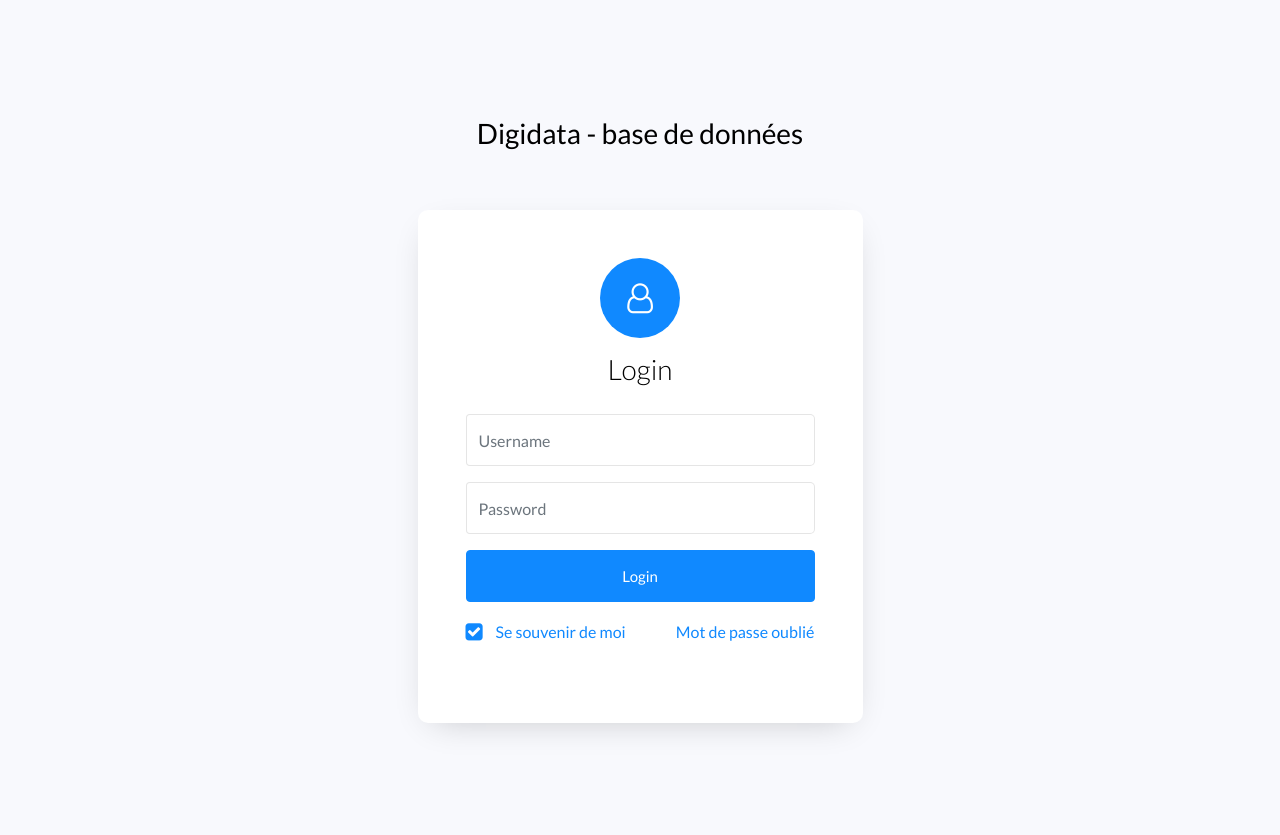
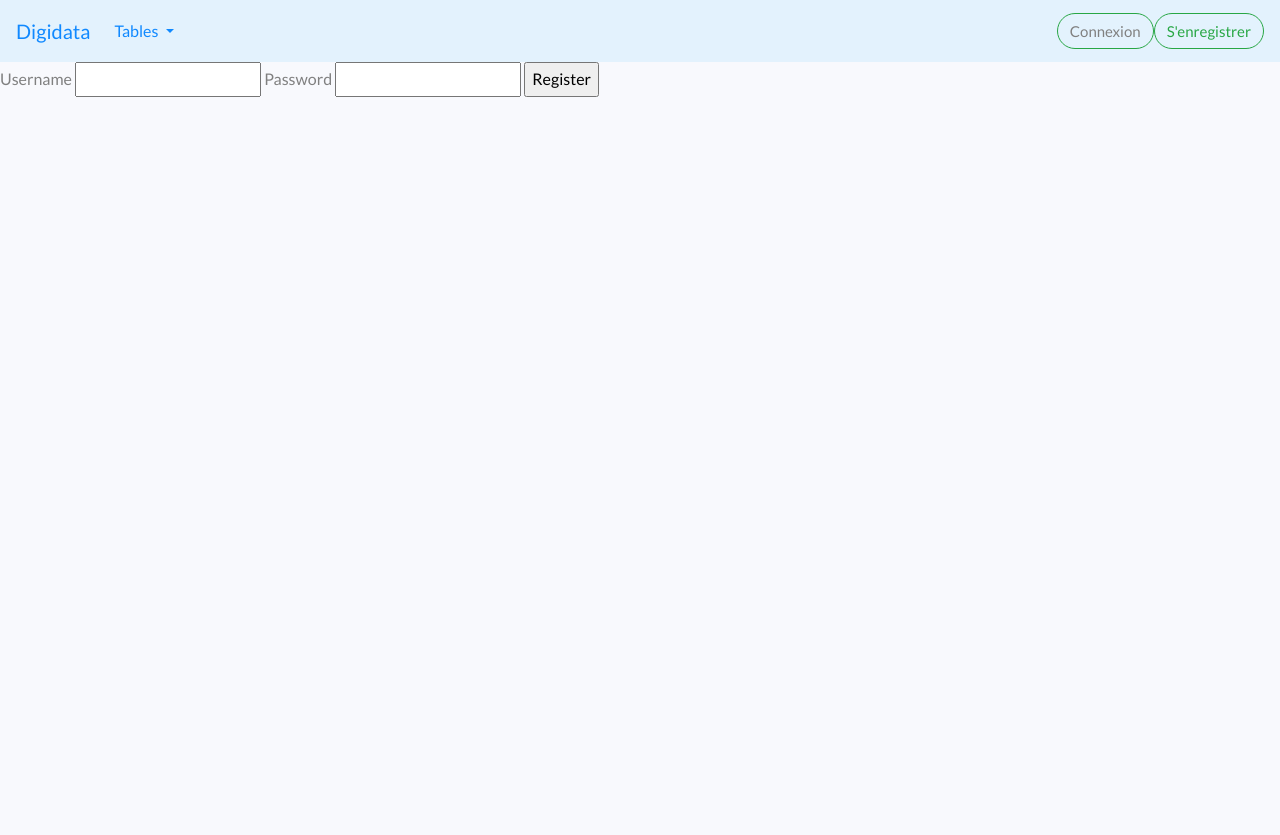
Before and after one commit to Arthur095/webappinalco, a Flask app: page /register in a window 1280 px wide. After the commit the page ends 97 px from the top, so only its background shows below. Run offline with Flask 2, Linux system fonts and the light colour scheme; parts of the project's set-up code (start-up, migrations or seed data) failed here and were passed over; some libraries are stand-ins or nearby versions.

Commit message:
first template

```diff
--- a/backend/myapp/resources/auth.py
+++ b/backend/myapp/resources/auth.py
@@ -1,4 +1,5 @@
 from backend.myapp import *
+from backend.myapp.services.UserService import UserService
 
 @app.route('/', methods=['GET'])
 def index():
@@ -8,10 +9,6 @@ def index():
 def register():
     return render_template('auth/register.html')
 
-@app.route('/login', methods=['GET'])
-def login():
-    return render_template('auth/login.html')
-
 @app.route('/search', methods=['GET'])
 def search():
     return render_template('data/search.html')
--- a/backend/myapp/services/UserService.py
+++ b/backend/myapp/services/UserService.py
@@ -7,7 +7,7 @@ from ..models import Users
 
 """Ensemble des requêtes possibles via l'url ip/data"""
 class UserService(Resource):
-    decorators = [jwt_required()]
+    #decorators = [jwt_required()]
 
     """Renvoie les donnée de la ligne spécifiée, les donnée de la ligne et de la colonne spécifiée ou de la colonne et de la regex spécifiée"""
     def get(self, id=None, all=None, column=None, regex=None):
--- a/frontend/templates/auth/register.html
+++ b/frontend/templates/auth/register.html
@@ -1,9 +1,6 @@
 {% extends 'index.html' %}
 
-{% block header %}
-  <h1>{% block title %}Register{% endblock %}</h1>
-{% endblock %}
-
+{% block title %}Digidata - S'enregistrer{% endblock %}
 {% block content %}
   <form method="post">
     <label for="username">Username</label>
--- a/frontend/templates/index.html
+++ b/frontend/templates/index.html
@@ -1,7 +1,7 @@
 <!doctype html>
 <html lang="en">
   <head>
-  	<title>Digidata - Login</title>
+  	<title>{% block title%}Digidata - Connexion{% endblock%}</title>
     <meta charset="utf-8">
     <meta name="viewport" content="width=device-width, initial-scale=1, shrink-to-fit=no">
 
@@ -10,14 +10,43 @@
 	<link rel="stylesheet" href="https://stackpath.bootstrapcdn.com/font-awesome/4.7.0/css/font-awesome.min.css">
 
 	<link rel="stylesheet" type="text/css" href="{{ url_for('static', filename='css/style.css') }}">
+	<script type="text/javascript" src="{{ url_for('static', filename='js/jquery.min.js') }}"></script>
+    <script type="text/javascript" src="{{ url_for('static', filename='js/bootstrap.min.js') }}"></script>
 
 	</head>
 	<body>
+		<nav class="navbar navbar-expand-lg" style ="background-color: #e3f2fd;">
+			<a class="navbar-brand" href="{{ url_for('index') }}">Digidata</a>
+			<button class="navbar-toggler" type="button" data-toggle="collapse" data-target="#navbarSupportedContent" aria-controls="navbarSupportedContent" aria-expanded="false" aria-label="Toggle navigation">
+			  <span class="navbar-toggler-icon"></span>
+			</button>
+
+			<div class="collapse navbar-collapse" id="navbarSupportedContent">
+			  <ul class="navbar-nav mr-auto">
+
+				<li class="nav-item dropdown">
+				  <a class="nav-link dropdown-toggle" href="#" id="navbarDropdown" role="button" data-toggle="dropdown" aria-haspopup="true" aria-expanded="false">
+					Tables
+				  </a>
+				  <div class="dropdown-menu" aria-labelledby="navbarDropdown">
+					<a class="dropdown-item" href="#">Data</a>
+					<div class="dropdown-divider"></div>
+					<a class="dropdown-item" href="#">Users</a>
+				  </div>
+				</li>
+			  </ul>
+			  <form class="form-inline">
+				<a class="btn btn-outline-success" type="button">Connexion</a>
+				<a class="btn btn-outline-success" href="{{ url_for('register') }}" type="button">S'enregistrer</a>
+			  </form>
+			</div>
+		  </nav>
+	{% block content %}
 	<section class="ftco-section">
 		<div class="container">
 			<div class="row justify-content-center">
 				<div class="col-md-6 text-center mb-5">
-					<h2 class="heading-section">Digidata - base de données</h2>
+					<h2 class="heading-section">Gestion de base de données</h2>
 				</div>
 			</div>
 			<div class="row justify-content-center">
@@ -26,27 +55,24 @@
 		      	<div class="icon d-flex align-items-center justify-content-center">
 		      		<span class="fa fa-user-o"></span>
 		      	</div>
-		      	<h3 class="text-center mb-4">Login</h3>
+		      	<h3 class="text-center mb-4">Connexion</h3>
 						<form action="post" class="login-form">
 		      		<div class="form-group">
-		      			<input type="text" class="form-control rounded-left" placeholder="Username" name ="id" required >
+		      			<input type="text" class="form-control rounded-left" placeholder="Identifiant" name ="id" required >
 		      		</div>
 	            <div class="form-group d-flex">
-	              <input type="password" class="form-control rounded-left" placeholder="Password" name ="pwd" required>
+	              <input type="password" class="form-control rounded-left" placeholder="Mot de passe" name ="pwd" required>
 	            </div>
 	            <div class="form-group">
-	            	<button type="submit" class="form-control btn btn-primary rounded submit px-3">Login</button>
+	            	<button type="submit" class="form-control btn btn-primary rounded submit px-3">Connexion</button>
 	            </div>
 	            <div class="form-group d-md-flex">
 	            	<div class="w-50">
-	            		<label class="checkbox-wrap checkbox-primary">Se souvenir de moi
-									  <input type="checkbox" checked>
-									  <span class="checkmark"></span>
-									</label>
-								</div>
-								<div class="w-50 text-md-right">
-									<a href="#">Mot de passe oublié</a>
-								</div>
+	            		<p>Pas encore de compte ? </p>
+					</div>
+					<div class="w-50 text-md-right">
+						<a href="{{ url_for('register') }}" class="btn btn-outline-success" type="button">S'enregistrer</a>
+					</div>
 	            </div>
 	          </form>
 	        </div>
@@ -54,6 +80,7 @@
 			</div>
 		</div>
 	</section>
+	{% endblock %}
 
 	<script src="js/jquery.min.js"></script>
   <script src="js/popper.js"></script>
```
Also changed, not shown: frontend/templates/data/search.html (+5 -23 lines).
